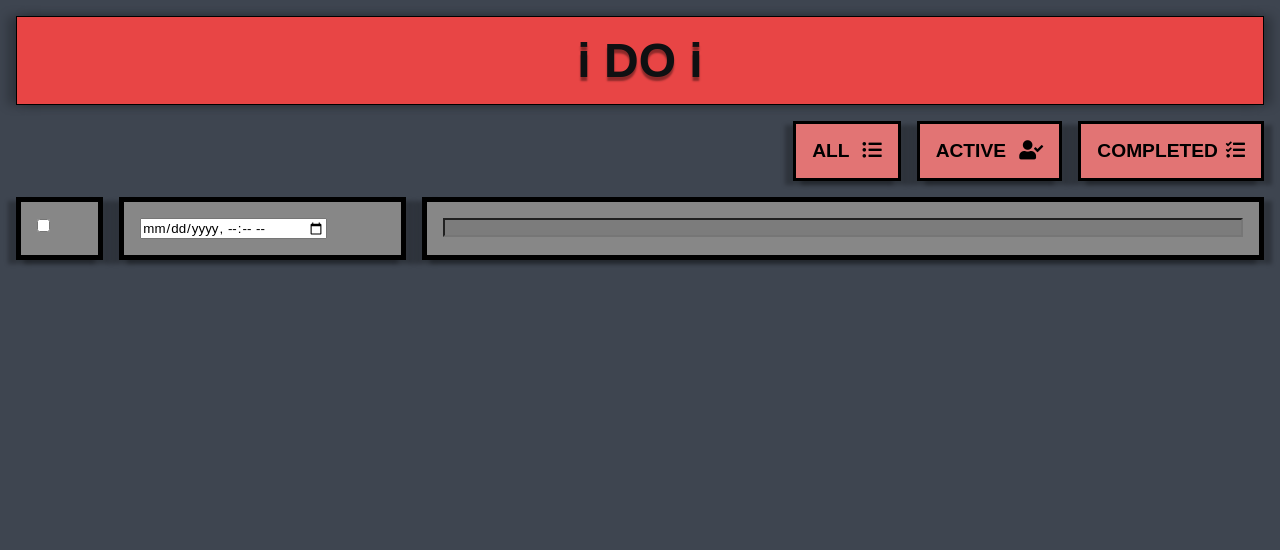
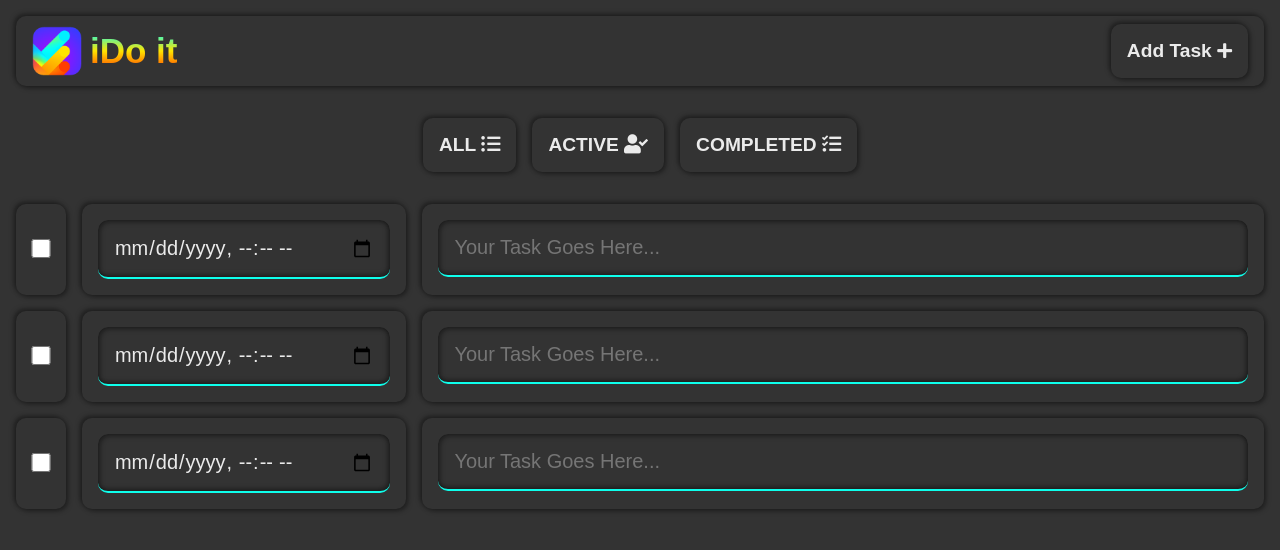
Before and after one commit to KhashayarB/ToDoApp, a plain HTML site: page index.html in a window 1280 px wide. Drawn offline with Linux system fonts and the light colour scheme; a web font is replaced by a local one.

Commit message:
style remodel

```diff
--- a/assets/style.css
+++ b/assets/style.css
@@ -3,58 +3,84 @@
   padding: 0;
   box-sizing: border-box;
   font-family: "Snippet", sans-serif;
+  color: rgba(255, 255, 255, 0.9);
 }
 
 /* Desktop - 1 */
 body {
-  background: #3e4550;
+  background: #333;
 }
 /* Rectangle 1 */
 .container {
   padding: 1rem;
 }
+.m-top {
+  margin-top: 2rem !important;
+}
 .head {
-  background-color: #e84545;
-  padding: 1rem;
-  text-align: center;
-  border: 1px solid #000000;
-  box-shadow: -8px 0px 10px rgba(0, 0, 0, 0.25),
-    8px 0px 10px rgba(0, 0, 0, 0.25);
+  background-color: #333;
+  display: flex;
+  justify-content: space-between;
+  align-items: center;
+  padding: 0.5rem 1rem;
+  border-radius: 10px;
+  box-shadow: 2px 2px 5px rgba(0, 0, 0, 0.4), -2px -2px 5px rgba(0, 0, 0, 0.4);
 }
 /* i DO it */
 .head h1 {
-  text-shadow: 0px 4px 2px rgba(0, 0, 0, 0.4);
   font-weight: 900;
-  font-size: 48px;
-  color: #0f1012;
+  font-size: 35px;
+  margin-left: 0.5rem;
+  background: -webkit-linear-gradient(#0effec, #ffe500, #ff3d00);
+  -webkit-background-clip: text;
+  -webkit-text-fill-color: transparent;
+  display: inline;
+  user-select: none;
 }
-
+.logo {
+  display: flex;
+  align-items: center;
+}
+.head img {
+  width: 50px;
+  height: 50px;
+}
+.add-task button {
+  padding: 1rem;
+  border-radius: 10px;
+  background: #333;
+  box-shadow: 2px 2px 5px rgba(0, 0, 0, 0.4), -2px -2px 5px rgba(0, 0, 0, 0.4);
+  border: none;
+  cursor: pointer;
+  font-size: 1.2rem;
+  font-weight: 900;
+}
+.add-task button:hover {
+  box-shadow: 2px 2px 5px rgba(0, 0, 0, 0.4) inset,
+    -2px -2px 5px rgba(0, 0, 0, 0.4) inset;
+}
+.add-task button i {
+  font-size: 17px;
+}
 .header-btn {
   margin: 1rem 0;
   display: flex;
-  justify-content: end;
+  justify-content: center;
 }
 .header-btn button {
   padding: 1rem;
-  box-shadow: 8px 4px 4px rgba(0, 0, 0, 0.25), -8px 4px 4px rgba(0, 0, 0, 0.25);
-  background: #e27474;
-  border: 3px solid #000000;
+  border-radius: 10px;
+  box-shadow: 2px 2px 5px rgba(0, 0, 0, 0.4), -2px -2px 5px rgba(0, 0, 0, 0.4);
+  background: #333;
   font-size: 1.2rem;
   font-weight: 900;
   cursor: pointer;
-  transition: all ease 0.4s;
+  border: none;
 }
-
 .header-btn button:hover {
-  background-color: rgba(249, 252, 255, 0.788);
-  box-shadow: none;
-  transform: scale(1.1);
-  transition: all ease 0.4s;
+  box-shadow: 2px 2px 5px rgba(0, 0, 0, 0.4) inset,
+    -2px -2px 5px rgba(0, 0, 0, 0.4) inset;
 }
-.header-btn button i {
-  margin-left: 0.5rem;
-}
-
 .header-btn button:nth-child(2),
 .header-btn button:nth-child(1) {
   margin-right: 1rem;
@@ -62,28 +88,43 @@ body {
 
 .grid-container {
   display: grid;
-  grid-template-columns: 7% 23% auto;
+  grid-template-columns: 4% 26% auto;
   grid-template-rows: 3.7fr;
-  grid-gap: 1rem;
+  grid-gap: 1rem !important;
 }
-
-.check-box,
 .check-date,
 .check-task {
-  background: #878787;
-  border: 5px solid #000000;
+  background: #333;
   padding: 1rem;
-  box-shadow: 8px 4px 4px rgba(0, 0, 0, 0.25), -8px 4px 4px rgba(0, 0, 0, 0.25);
+  box-shadow: 2px 2px 5px rgba(0, 0, 0, 0.4), -2px -2px 5px rgba(0, 0, 0, 0.4);
   overflow: hidden;
+  border-radius: 10px;
 }
-
 .check-box {
+  box-shadow: 2px 2px 5px rgba(0, 0, 0, 0.4), -2px -2px 5px rgba(0, 0, 0, 0.4);
+  overflow: hidden;
+  border-radius: 10px;
+  background: #333;
+  display: flex;
+  justify-content: center;
 }
-
-.check-date {
+.check-box form input {
+  text-align: center;
+  width: 1.2rem;
+  height: 1.2rem;
+  margin-top: 2.2rem;
+  accent-color: #ffe500;
 }
-
+.check-date input,
 .check-task input {
   width: 100%;
-  background-color: #6968685d;
+  background-color: #333;
+  padding: 1rem;
+  font-size: 20px;
+  border: none;
+  border-bottom: 2px solid #0effec;
+  outline: none;
+  box-shadow: 2px 2px 5px rgba(0, 0, 0, 0.4) inset,
+    -2px -2px 5px rgba(0, 0, 0, 0.4) inset;
+  border-radius: 10px;
 }
--- a/index.html
+++ b/index.html
@@ -1,49 +1,80 @@
 <!DOCTYPE html>
 <html lang="en">
-
   <head>
-    <meta charset="UTF-8">
-    <meta http-equiv="X-UA-Compatible" content="IE=edge">
-    <meta name="viewport" content="width=device-width, initial-scale=1.0">
+    <meta charset="UTF-8" />
+    <meta http-equiv="X-UA-Compatible" content="IE=edge" />
+    <meta name="viewport" content="width=device-width, initial-scale=1.0" />
     <title>iDoiT</title>
-    <link rel="stylesheet" href="assets/style.css">
-    <link rel="preconnect" href="https://fonts.googleapis.com">
-    <link rel="preconnect" href="https://fonts.gstatic.com" crossorigin>
-    <link href="https://fonts.googleapis.com/css2?family=Snippet&display=swap" rel="stylesheet">
-    <link rel="stylesheet" href="https://cdnjs.cloudflare.com/ajax/libs/font-awesome/5.15.4/css/all.min.css"
+    <link rel="stylesheet" href="assets/style.css" />
+    <link rel="preconnect" href="https://fonts.googleapis.com" />
+    <link rel="preconnect" href="https://fonts.gstatic.com" crossorigin />
+    <link
+      href="https://fonts.googleapis.com/css2?family=Snippet&display=swap"
+      rel="stylesheet"
+    />
+    <link
+      rel="stylesheet"
+      href="https://cdnjs.cloudflare.com/ajax/libs/font-awesome/5.15.4/css/all.min.css"
       integrity="sha512-1ycn6IcaQQ40/MKBW2W4Rhis/DbILU74C1vSrLJxCq57o941Ym01SwNsOMqvEBFlcgUa6xLiPY/NS5R+E6ztJQ=="
-        crossorigin="anonymous" referrerpolicy="no-referrer" />
+      crossorigin="anonymous"
+      referrerpolicy="no-referrer"
+    />
   </head>
 
   <body>
     <div class="container">
       <header>
         <div class="head">
-                <h1>i DO i</h1>
+          <div class="logo">
+            <img src="assets/logo.png" alt="" />
+            <h1>iDo it</h1>
           </div>
-            <div class="header-btn">
-                <button>ALL <i class="fas fa-list-ul"></i></button>
-                <button>ACTIVE <i class="fas fa-user-check"></i></button>
-                <button>COMPLETED<i class="fas fa-tasks"></i></button>
+          <div class="add-task">
+            <button> Add Task <i class="fa fa-plus"></i></button>
+          </div>
+        </div>
+        <div class="header-btn m-top">
+          <button><span> ALL </span> <i class="fas fa-list-ul"></i></button>
+          <button>
+            <span> ACTIVE </span> <i class="fas fa-user-check"></i>
+          </button>
+          <button><span> COMPLETED </span> <i class="fas fa-tasks"></i></button>
         </div>
       </header>
       <main>
-            <div class="grid-container">
+        <div class="grid-container m-top">
           <div class="check-box">
-                    <form><input type="checkbox"></form>
+            <form><input type="checkbox" /></form>
           </div>
           <div class="check-date">
-                    <form><input type="datetime-local"></form>
+            <form><input type="datetime-local" required /></form>
           </div>
           <div class="check-task">
-                    <input type="text">
+            <input type="text" placeholder="Your Task Goes Here..." required />
+          </div>
+
+          <div class="check-box">
+            <form><input type="checkbox" /></form>
+          </div>
+          <div class="check-date">
+            <form><input type="datetime-local" required /></form>
+          </div>
+          <div class="check-task">
+            <input type="text" placeholder="Your Task Goes Here..." required />
+          </div>
+
+          <div class="check-box">
+            <form><input type="checkbox" /></form>
+          </div>
+          <div class="check-date">
+            <form><input type="datetime-local" required /></form>
+          </div>
+          <div class="check-task">
+            <input type="text" placeholder="Your Task Goes Here..." required />
           </div>
         </div>
       </main>
-        <footer>
-
-        </footer>
+      <footer></footer>
     </div>
   </body>
-
 </html>
```
Also changed, not shown: assets/logo.png (added). Lines whose indentation alone changed are shown as unchanged.
